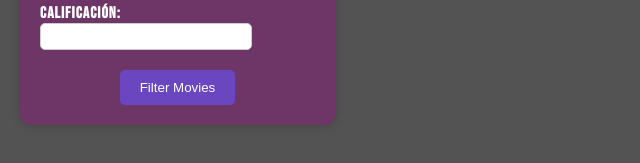
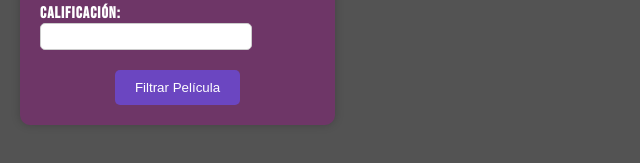
Before and after one commit to Kibbax/Evaluativo-JavaScript-2, a plain HTML site: page index.html in a window 1280 px wide. Shown: the part 385-548 px from the top of the page, 0-640 px from the left. Drawn offline with Linux system fonts and the light colour scheme.

Commit message:
Update index.html

```diff
--- a/index.html
+++ b/index.html
@@ -53,8 +53,7 @@
                                 class="short-input">
                         </div>
                         <div class="filterButton">
-                            <button id="filterButton" class="purple-button">Filter
-                                Movies</button>
+                            <button id="filterButton" class="purple-button">Filtrar Película</button>
                         </div>
                     </div>
                 </form>
```
